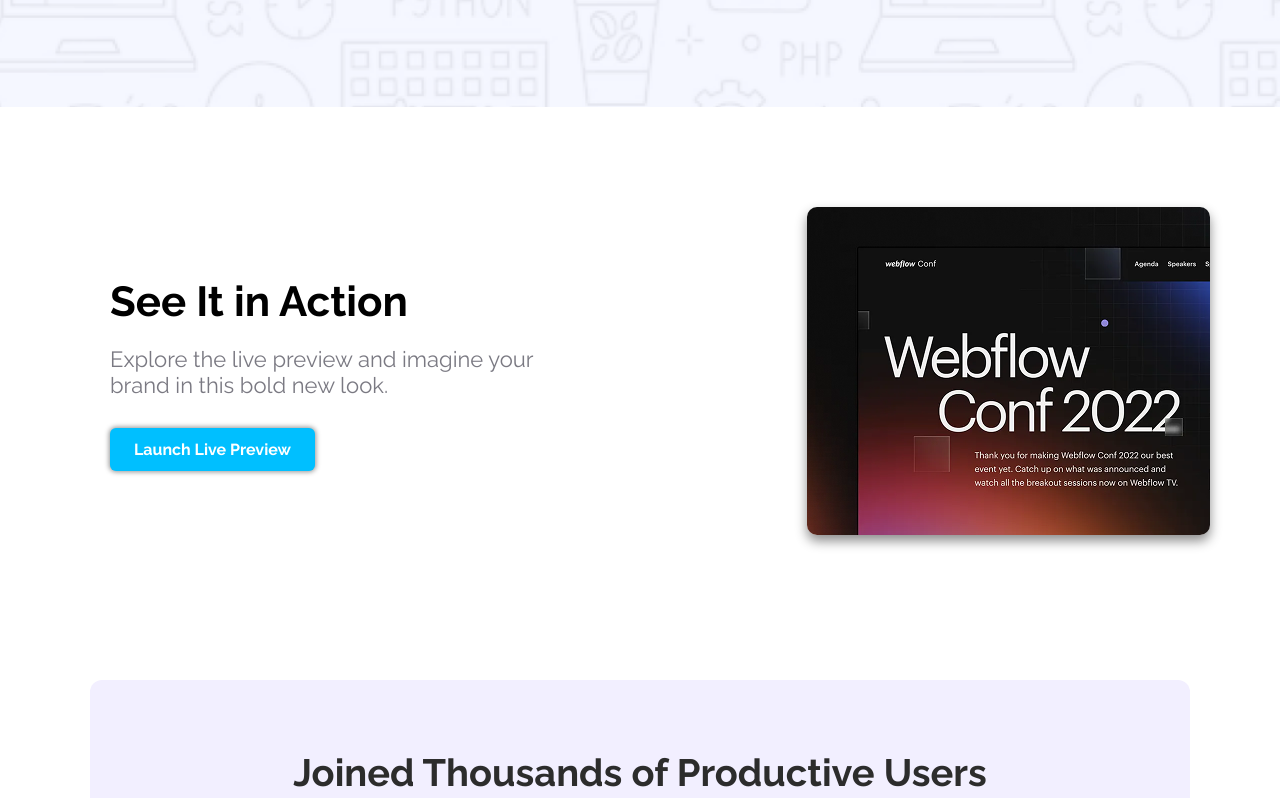
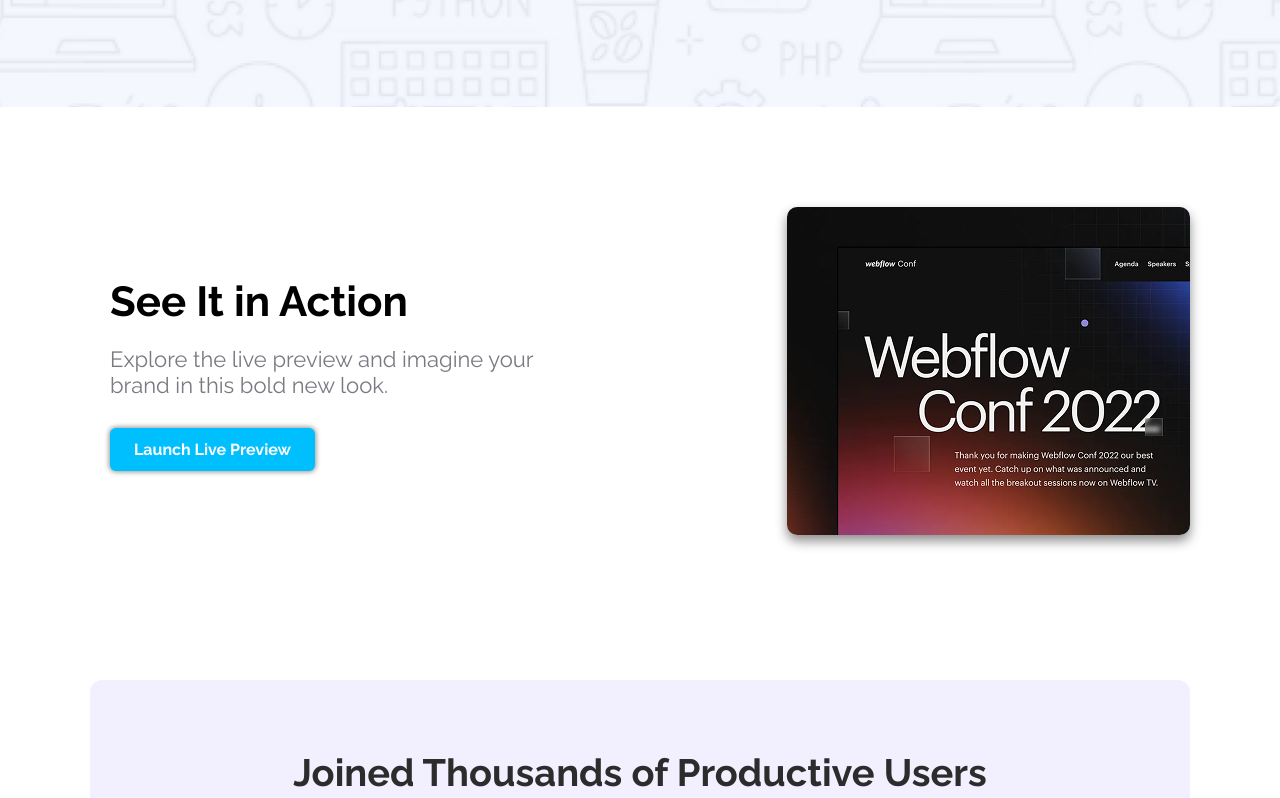
Before and after one commit to Anisur369/B12A01-MdAnisurRahman, a plain HTML site: page index.html in a window 1280 px wide. Shown: the part 689-1487 px from the top of the page. Drawn offline with Linux system fonts and the light colour scheme.

Commit message:
Update style.css

```diff
--- a/style.css
+++ b/style.css
@@ -89,7 +89,7 @@ body, h1, h2, h3, p, ul, li {
 /* action layout css start */
 .action-wrapper {
     margin: 0 auto;
-    width: 1140px;
+    width: 1120px;
     display: flex;
     justify-content: space-between;
     align-items: center;
```
